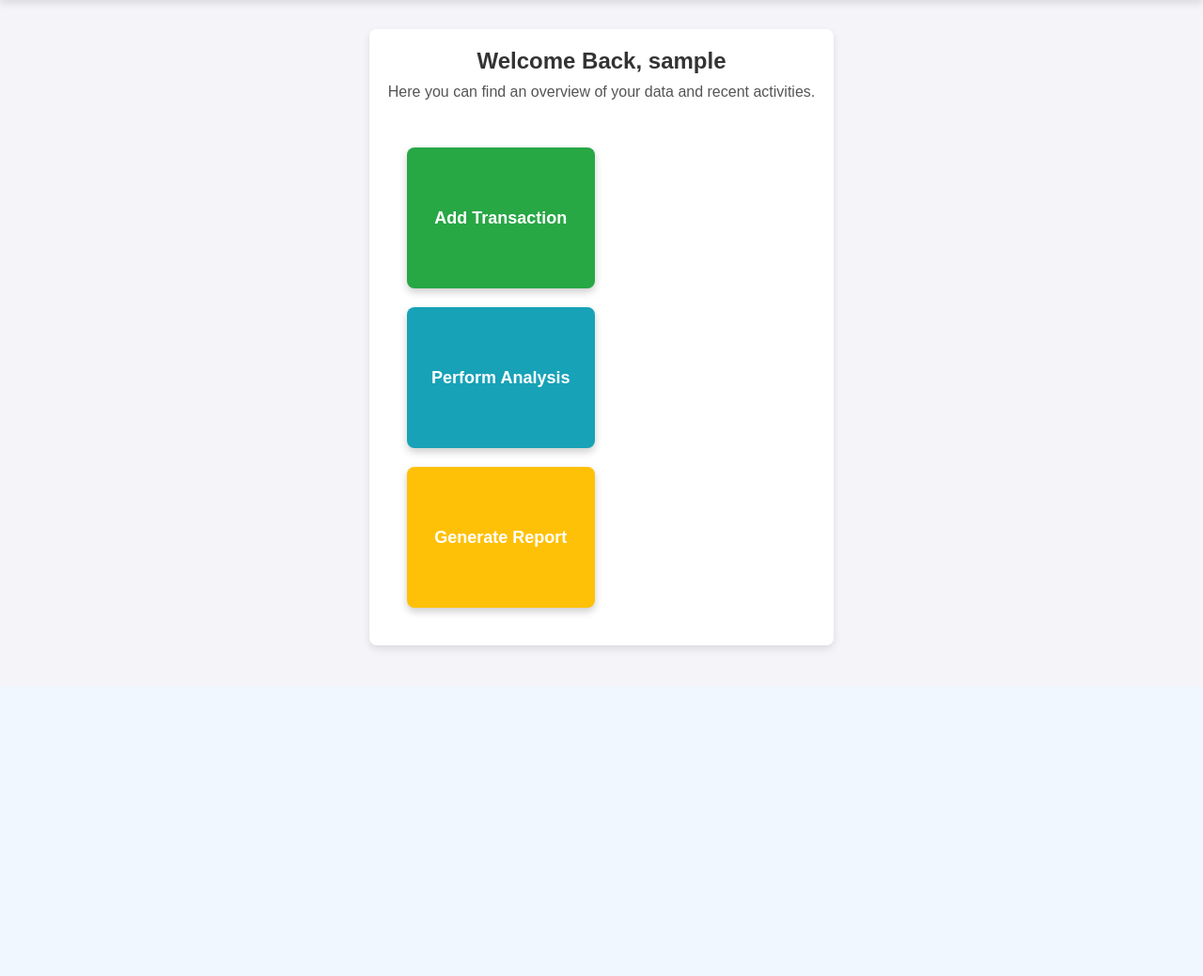
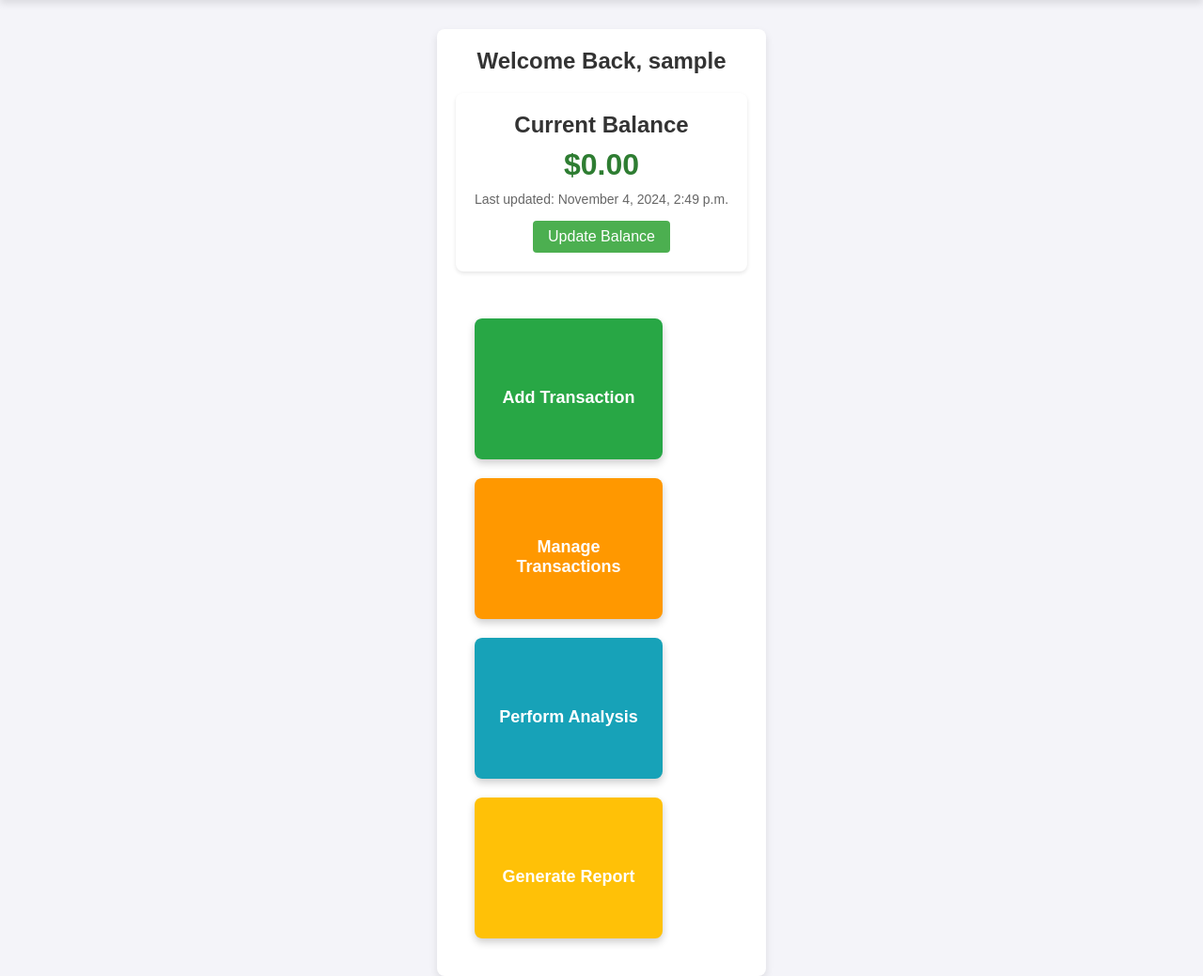
Before and after one commit to Sandy2k3/Finance-Tracker, a Django app: page /finance/home/ in a window 1280 px wide. Shown: the part 69-1108 px from the top of the page at 94% size. Before the commit the page ends 763 px from the top, so only its background shows below. Run offline with Django 5.2, Linux system fonts and the light colour scheme; the visitor is signed in with stand-in values (Sample User, id 1); data comes from the database, SQL or seed files in the repository; parts of the project's set-up code (start-up, migrations or seed data) failed here and were passed over.

Commit message:
added balance system for user to keep track

```diff
--- a/finance/models.py
+++ b/finance/models.py
@@ -81,5 +81,42 @@
     custom = models.CharField(max_length=255, blank=True, null=True)
     t_date = models.DateField()
 
+    # New fields for descriptive labels
+    category_name = models.CharField(max_length=255, default='Default Category')
+
+    subcategory_name = models.CharField(max_length=150, default='Default SubCategory')
+
+    def save(self, *args, **kwargs):
+        is_new = self.pk is None  # Check if this is a new transaction
+
+        # Populate category and subcategory names
+        self.category_name = self.subcat.category.cat_name
+        self.subcategory_name = self.subcat.subcat_name
+
+        super().save(*args, **kwargs)
+
+        # Update bank balance only for new transactions
+        if is_new:
+            bank_balance = self.user.bank_balance
+            bank_balance.update_balance(self.amount, self.category_name)
+
     def __str__(self):
         return f"Transaction {self.t_id} - {self.amount}"
+
+    class Meta:
+        ordering = ['-t_date', '-t_id']  # Most recent first
+
+class BankBalance(models.Model):
+    user = models.OneToOneField(CustomUser, on_delete=models.CASCADE, related_name='bank_balance')
+    balance = models.DecimalField(max_digits=12, decimal_places=2)
+    last_updated = models.DateTimeField(auto_now=True)
+
+    def __str__(self):
+        return f"{self.user.username}'s Balance: {self.balance}"
+
+    def update_balance(self, transaction_amount, transaction_type):
+        if transaction_type == 'Income':
+            self.balance += transaction_amount
+        else:  # Expenses
+            self.balance -= transaction_amount
+        self.save()
--- a/finance/templates/finance/home.html
+++ b/finance/templates/finance/home.html
@@ -160,11 +160,71 @@
             color: white;
             font-weight: bold;
             transition: transform 0.3s ease;
+            display: flex;
+            flex-direction: column;
+            align-items: center;
+            justify-content: center;
+            gap: 10px;
         }
 
         .box:hover {
             transform: translateY(-5px);
             box-shadow: 0 5px 15px rgba(0,0,0,0.2);
+        }
+
+        .box i {
+            font-size: 24px;
+            margin-bottom: 8px;
+        }
+
+        .add-transaction { background-color: #4CAF50; }
+        .manage-transactions { background-color: #FF9800; }
+        .perform-analysis { background-color: #2196F3; }
+        .generate-report { background-color: #9C27B0; }
+
+        /* Hover effects */
+        .add-transaction:hover { background-color: #45a049; }
+        .manage-transactions:hover { background-color: #FFA500; }
+        .perform-analysis:hover { background-color: #1976D2; }
+        .generate-report:hover { background-color: #7B1FA2; }
+
+        .balance-container {
+            margin: 20px 0;
+        }
+
+        .balance-box {
+            background-color: #fff;
+            padding: 20px;
+            border-radius: 8px;
+            box-shadow: 0 2px 4px rgba(0,0,0,0.1);
+            text-align: center;
+        }
+
+        .balance-amount {
+            font-size: 32px;
+            font-weight: bold;
+            color: #2e7d32;
+            margin: 10px 0;
+        }
+
+        .balance-updated {
+            color: #666;
+            font-size: 14px;
+            margin-bottom: 15px;
+        }
+
+        .update-balance-btn {
+            display: inline-block;
+            background-color: #4CAF50;
+            color: white;
+            padding: 8px 16px;
+            border-radius: 4px;
+            text-decoration: none;
+            transition: background-color 0.3s;
+        }
+
+        .update-balance-btn:hover {
+            background-color: #45a049;
         }
     </style>
 </head>
@@ -184,13 +244,35 @@
     <!-- Main Content -->
     <div class="container">
         <h1>Welcome Back, {{ user.username }}</h1>
-        <p>Here you can find an overview of your data and recent activities.</p>
 
-        <!-- Interactive Boxes -->
+        <!-- Bank Balance Display -->
+        <div class="balance-container">
+            <div class="balance-box">
+                <h2>Current Balance</h2>
+                <div class="balance-amount">${{ bank_balance.balance|floatformat:2 }}</div>
+                <div class="balance-updated">Last updated: {{ bank_balance.last_updated|date:"F j, Y, g:i a" }}</div>
+                <a href="{% url 'update_balance' %}" class="update-balance-btn">Update Balance</a>
+            </div>
+        </div>
+
+        <!-- Rest of your home page content -->
         <div class="box-container">
-            <a href="{% url 'add_transaction' %}" class="box add-transaction">Add Transaction</a>
-            <a href="{% url 'perform_analysis' %}" class="box perform-analysis">Perform Analysis</a>
-            <a href="{% url 'generate_report' %}" class="box generate-report">Generate Report</a>
+            <a href="{% url 'add_transaction' %}" class="box add-transaction">
+                <i class="fas fa-plus"></i>
+                Add Transaction
+            </a>
+            <a href="{% url 'transaction_list' %}" class="box manage-transactions">
+                <i class="fas fa-list"></i>
+                Manage Transactions
+            </a>
+            <a href="{% url 'perform_analysis' %}" class="box perform-analysis">
+                <i class="fas fa-chart-bar"></i>
+                Perform Analysis
+            </a>
+            <a href="{% url 'generate_report' %}" class="box generate-report">
+                <i class="fas fa-file-alt"></i>
+                Generate Report
+            </a>
         </div>
     </div>
 
--- a/finance/urls.py
+++ b/finance/urls.py
@@ -14,4 +14,6 @@
     path('perform_analysis/', views.perform_analysis, name='perform_analysis'),
     path('generate_report/', views.generate_report, name='generate_report'),
     path('get_subcategories/', views.get_subcategories, name='get_subcategories'),
+    path('delete-transaction/<int:t_id>/', views.delete_transaction, name='delete_transaction'),
+    path('update-balance/', views.update_balance, name='update_balance'),
 ]
--- a/finance/views.py
+++ b/finance/views.py
@@ -1,29 +1,33 @@
-from django.shortcuts import render, redirect
+from django.shortcuts import render, redirect, get_object_or_404
 from django.contrib.auth import authenticate, login, logout
 from django.conf import settings
 from django.urls import reverse_lazy
 from .forms import RegisterForm, LoginForm
-from .models import CustomUser ,UserCategory, Category, SubCategory, Transaction
+from .models import CustomUser ,UserCategory, Category, SubCategory, Transaction, BankBalance
 from django.contrib.auth.decorators import login_required  # Import CustomUser explicitly
 from .forms import TransactionForm
 from .forms import CustomCategoryForm
 from django.contrib import messages
 from django.http import JsonResponse
+from .forms import BankBalanceForm
 
 def registerPage(request):
     if request.method == 'POST':
         form = RegisterForm(request.POST)
         if form.is_valid():
-            # Save the user
             user = form.save()
-            print(f"Created user: {user.username}")
+
+            # Create initial bank balance with 0
+            BankBalance.objects.create(
+                user=user,
+                balance=0
+            )
 
             # Create UserCategory
             user_category = UserCategory.objects.create(
                 user=user,
                 user_category=user.user_category
             )
-            print(f"Created user category: {user_category}")
 
             # Define categories based on user type
             if user.user_category == 'business':
@@ -114,7 +118,15 @@
     return redirect('login')
 @login_required(login_url='login')  # Redirects to login if user is not authenticated
 def home(request):
-    return render(request, 'finance/home.html')
+    try:
+        bank_balance = request.user.bank_balance
+    except BankBalance.DoesNotExist:
+        bank_balance = BankBalance.objects.create(user=request.user, balance=0)
+
+    context = {
+        'bank_balance': bank_balance,
+    }
+    return render(request, 'finance/home.html', context)
 
 @login_required(login_url='login')
 def delete_user(request):
@@ -234,3 +246,33 @@
     print(f"Subcategories: {subcategories_list}")
 
     return JsonResponse(subcategories_list, safe=False)
+
+@login_required
+def delete_transaction(request, t_id):
+    # Get the transaction
+    transaction = get_object_or_404(Transaction, t_id=t_id, user=request.user)
+
+    if request.method == 'POST':
+        transaction.delete()
+        messages.success(request, 'Transaction deleted successfully!')
+        return redirect('transaction_list')
+
+    return render(request, 'finance/delete_transaction.html', {'transaction': transaction})
+
+@login_required
+def update_balance(request):
+    try:
+        bank_balance = BankBalance.objects.get(user=request.user)
+    except BankBalance.DoesNotExist:
+        bank_balance = BankBalance.objects.create(user=request.user, balance=0)
+
+    if request.method == 'POST':
+        form = BankBalanceForm(request.POST, instance=bank_balance)
+        if form.is_valid():
+            form.save()
+            messages.success(request, 'Bank balance updated successfully!')
+            return redirect('home')
+    else:
+        form = BankBalanceForm(instance=bank_balance)
+
+    return render(request, 'finance/update_balance.html', {'form': form})
```
Also changed, not shown: finance/forms.py (+12 -1 lines), finance/templates/finance/delete_transaction.html (added, +99 -0 lines), finance/templates/finance/transaction_list.html (+97 -8 lines), finance/templates/finance/update_balance.html (added, +72 -0 lines), finance/migrations/0004_transaction_category_name_and_more.py (added), finance/migrations/0005_alter_transaction_options_bankbalance.py (added).
